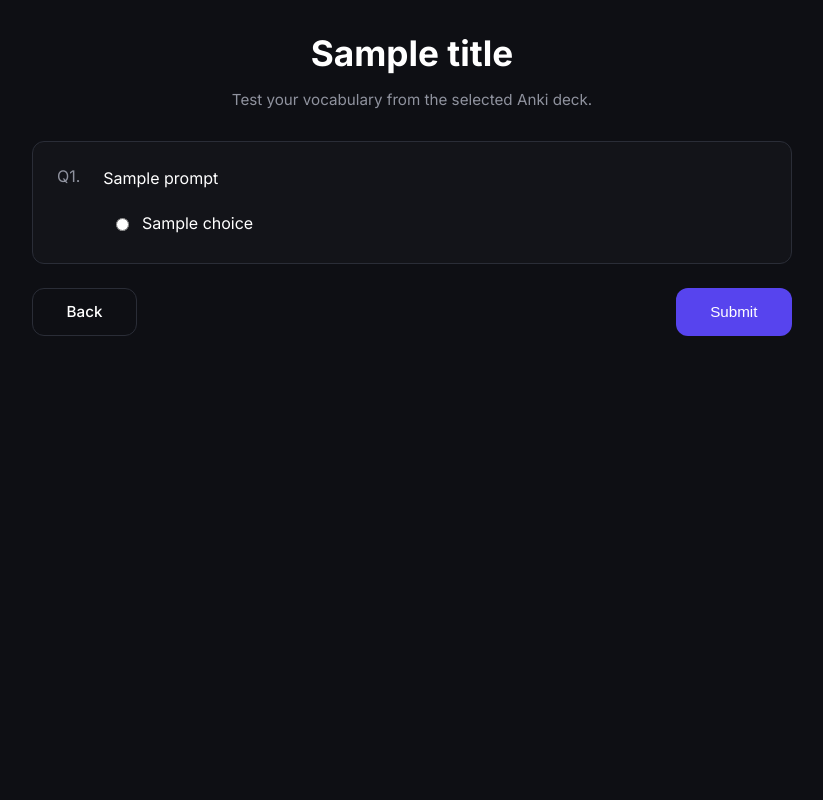
After one commit to AlexTMIT/language-anki-generator, a Flask app: template app/templates/quiz/vocab_run.html in a window 1280 px wide. The commit adds this page. Shown: the whole page, without its empty margins (228-1051 px from the left). Run offline with Flask 3, Linux system fonts and the light colour scheme; the template is opened without the code that fills it: most values are stand-ins (such as "Sample title", 1, 10 or a date in 2020); parts of the project's set-up code (start-up, migrations or seed data) failed here and were passed over; some libraries are stand-ins or nearby versions.

Commit message:
quiz works! but correctness is low

```diff
--- a/app/services/quiz_service.py
+++ b/app/services/quiz_service.py
@@ -23,7 +23,7 @@ class QuizService:
 
     def generate_vocab_quiz(self, *, deck: str, lang: str, level: str,
                             n: int = DEFAULT_NUM_Q) -> Dict[str, Any]:
-        sample = self._pick_seen_words(deck, k=n*4)
+        sample = self._pick_seen_words(deck, k=n)
         t0 = time.perf_counter()
         items = self.ai.gen_vocab_quiz(lang=lang, level=level, known_words=sample, n=n)
         self._log(f"vocab: q={len(items)} in {time.perf_counter()-t0:.2f}s")
--- /dev/null
+++ b/app/static/css/quiz.css
@@ -0,0 +1,51 @@
+body.quiz{
+  background: var(--bg);
+  color: var(--text);
+  min-height: 100vh;
+  display: flex;
+  justify-content: center;
+  align-items: flex-start;
+  padding: var(--space-4) var(--space-2);
+}
+.quiz-wrap{ width:100%; max-width: 760px; }
+.quiz-wrap h1{ margin:0 0 var(--space-2); font-size:2.2rem; font-weight:600; text-align:center; }
+.subtitle{ margin:0 0 var(--space-4); font-size:.95rem; color:var(--text-dim); text-align:center; }
+
+.qblock{
+  display:flex; gap:var(--space-2);
+  padding: var(--space-3);
+  border:1px solid var(--border);
+  border-radius: var(--radius);
+  background: rgba(255,255,255,.02);
+  margin-bottom: var(--space-3);
+}
+.qnum{ color:var(--text-dim); width:3ch; user-select:none; }
+.qbody{ flex:1; }
+
+.qprompt{ margin-bottom: var(--space-2); line-height:1.6; }
+
+.choices{ display:flex; flex-direction:column; gap: .5rem; }
+.choice{
+  display:flex; align-items:center; gap:.6rem;
+  padding:.35rem .5rem; border-radius:10px;
+}
+.choice input{ accent-color: var(--primary); }
+
+.text-answer{
+  width:100%; padding: .75rem .9rem; font-size:.95rem;
+  background:#20232b; color:var(--text);
+  border:1px solid var(--border); border-radius: var(--radius);
+}
+.text-answer:focus{ outline:none; border-color: var(--primary); }
+
+.results{ list-style:decimal; padding-left:1.25rem; margin:0 0 var(--space-3); }
+.result{ padding: var(--space-3); border:1px solid var(--border); border-radius:var(--radius); background: rgba(255,255,255,.02); margin-bottom:var(--space-3); }
+.ans-row{ display:flex; flex-wrap:wrap; gap:.6rem 1rem; align-items:center; margin-top:.5rem; }
+.tag{ padding:.15rem .5rem; border-radius: 999px; font-size:.8rem; border:1px solid var(--border); }
+.tag.good{ background: rgba(80,200,120,.15); border-color: rgba(80,200,120,.35); }
+.tag.bad{ background: rgba(255,100,100,.15); border-color: rgba(255,100,100,.35); }
+.label{ color: var(--text-dim); }
+.val{ font-weight:500; }
+
+.btn-row{ display:flex; gap:var(--space-3); justify-content:flex-start; }
+.btn-row > :first-child{ margin-right:auto; }
--- a/app/templates/quiz/quiz.html
+++ b/app/templates/quiz/quiz.html
@@ -11,7 +11,7 @@
   <h1>Quiz Mode</h1>
   <p class="subtitle">Take a quiz to test the application of your vocabulary.</p>
 
-  <form class="flashcard-form" method="post" action="#">
+  <form class="flashcard-form" method="post" action="{{ url_for('quiz.start') }}">
     <label class="half">
       Deck Name
       <select name="deck" required>
@@ -47,7 +47,6 @@
         <option value="vocab">Vocabulary Practice</option>
         <option value="reading">Reading Comprehension</option>
         <option value="listening">Listening Comprehension</option>
-        <option value="morph">Conjugation &amp; Inflection</option>
         <option value="translate">Translation (L1↔L2)</option>
       </select>
     </label>
--- /dev/null
+++ b/app/templates/quiz/vocab_run.html
@@ -0,0 +1,44 @@
+{% extends "base.html" %}
+{% block title %}{{ title }}{% endblock %}
+
+{% block body_class %}quiz{% endblock %}
+{% block css %}
+  <link rel="stylesheet" href="{{ url_for('static', filename='css/quiz.css') }}">
+{% endblock %}
+
+{% block content %}
+<main class="quiz-wrap">
+  <h1>{{ title }}</h1>
+  <p class="subtitle">Test your vocabulary from the selected Anki deck.</p>
+
+  <form method="post" action="{{ url_for('quiz.grade') }}" class="quiz-form">
+    {% for it in items %}
+      {% set qname = "q" ~ loop.index %}
+      <section class="qblock">
+        <div class="qnum">Q{{ loop.index }}.</div>
+        <div class="qbody">
+          <div class="qprompt">{{ it.prompt|safe }}</div>
+
+          {% if it.choices %}
+            <div class="choices">
+              {% for c in it.choices %}
+                <label class="choice">
+                  <input type="radio" name="{{ qname }}" value="{{ c }}">
+                  <span>{{ c }}</span>
+                </label>
+              {% endfor %}
+            </div>
+          {% else %}
+            <input class="text-answer" name="{{ qname }}" type="text" placeholder="Type here..." autocomplete="off">
+          {% endif %}
+        </div>
+      </section>
+    {% endfor %}
+
+    <div class="btn-row">
+      <a class="btn btn-outline" href="{{ url_for('quiz.index') }}">Back</a>
+      <button class="btn btn-primary" type="submit">Submit</button>
+    </div>
+  </form>
+</main>
+{% endblock %}
```
Also changed, not shown: app/blueprints/quiz/routes.py (+80 -1 lines), app/services/quiz_ai.py (+42 -9 lines), app/templates/quiz/vocab_results.html (added, +35 -0 lines).
